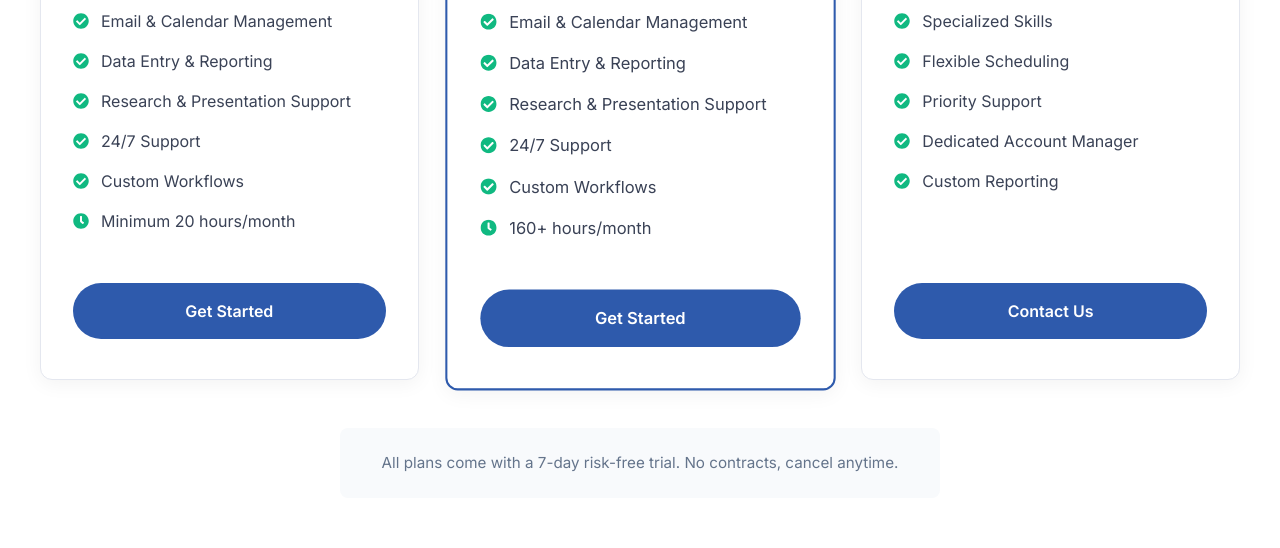
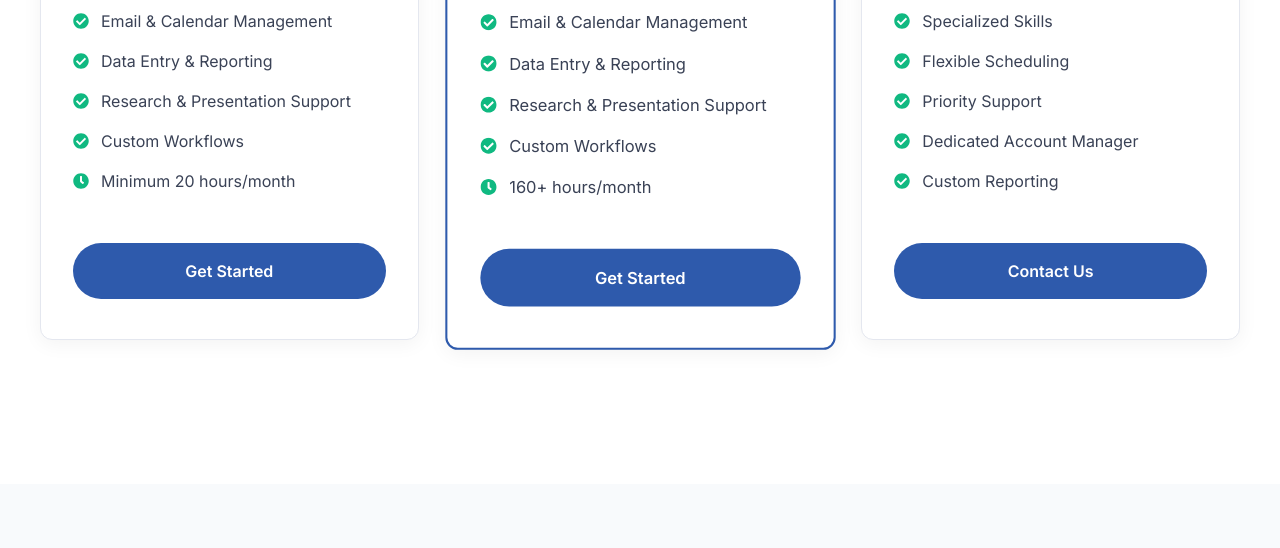
Before and after one commit to RonJimena-Dev/AssistlyVA, a Next.js app: page / in a window 1280 px wide. Shown: the part 3740-4288 px from the top of the page. Built offline with nearby package versions, Linux system fonts and the light colour scheme.

Commit message:
enhancement fix v3

```diff
--- a/src/components/Footer.tsx
+++ b/src/components/Footer.tsx
@@ -1,5 +1,5 @@
 import React from 'react';
-import { FaFacebook, FaInstagram, FaLinkedin, FaTwitter, FaEnvelope } from 'react-icons/fa';
+import { FaFacebook, FaInstagram, FaLinkedin, FaTwitter, FaEnvelope, FaTiktok } from 'react-icons/fa';
 import styles from '../app/Footer.module.css';
 
 const Footer = () => {
@@ -16,14 +16,14 @@ const Footer = () => {
               <a href="https://www.facebook.com/share/1AxiMU462s/" target="_blank" rel="noopener noreferrer" aria-label="Facebook">
                 <FaFacebook className={styles.socialIcon} />
               </a>
-              <a href="https://www.instagram.com/opsalpha.va?igsh=MXB1ZzFncHB4bGNrNQ==" target="_blank" rel="noopener noreferrer" aria-label="Instagram">
+              <a href="https://www.instagram.com/opsalpha.va/?igsh=MXB1ZzFncHB4bGNrNQ%3D%3D" target="_blank" rel="noopener noreferrer" aria-label="Instagram">
                 <FaInstagram className={styles.socialIcon} />
+              </a>
+              <a href="https://www.tiktok.com/@opsalpha.va?_t=ZS-8yJeQbeYODy&_r=1" target="_blank" rel="noopener noreferrer" aria-label="TikTok">
+                <FaTiktok className={styles.socialIcon} />
               </a>
               <a href="#" target="_blank" rel="noopener noreferrer" aria-label="LinkedIn" className={styles.disabledLink}>
                 <FaLinkedin className={styles.socialIcon} />
-              </a>
-              <a href="#" target="_blank" rel="noopener noreferrer" aria-label="Twitter" className={styles.disabledLink}>
-                <FaTwitter className={styles.socialIcon} />
               </a>
               <a href="mailto:opsalphava@gmail.com" aria-label="Email">
                 <FaEnvelope className={styles.socialIcon} />
--- a/src/components/PricingSection.tsx
+++ b/src/components/PricingSection.tsx
@@ -8,7 +8,6 @@ const PricingSection = () => {
     'Email & Calendar Management',
     'Data Entry & Reporting',
     'Research & Presentation Support',
-    '24/7 Support',
     'Custom Workflows'
   ];
 
@@ -137,9 +136,7 @@ const PricingSection = () => {
           </div>
         </div>
 
-        <div className={styles.note}>
-          <p>All plans come with a 7-day risk-free trial. No contracts, cancel anytime.</p>
-        </div>
+
       </div>
     </section>
   );
```
